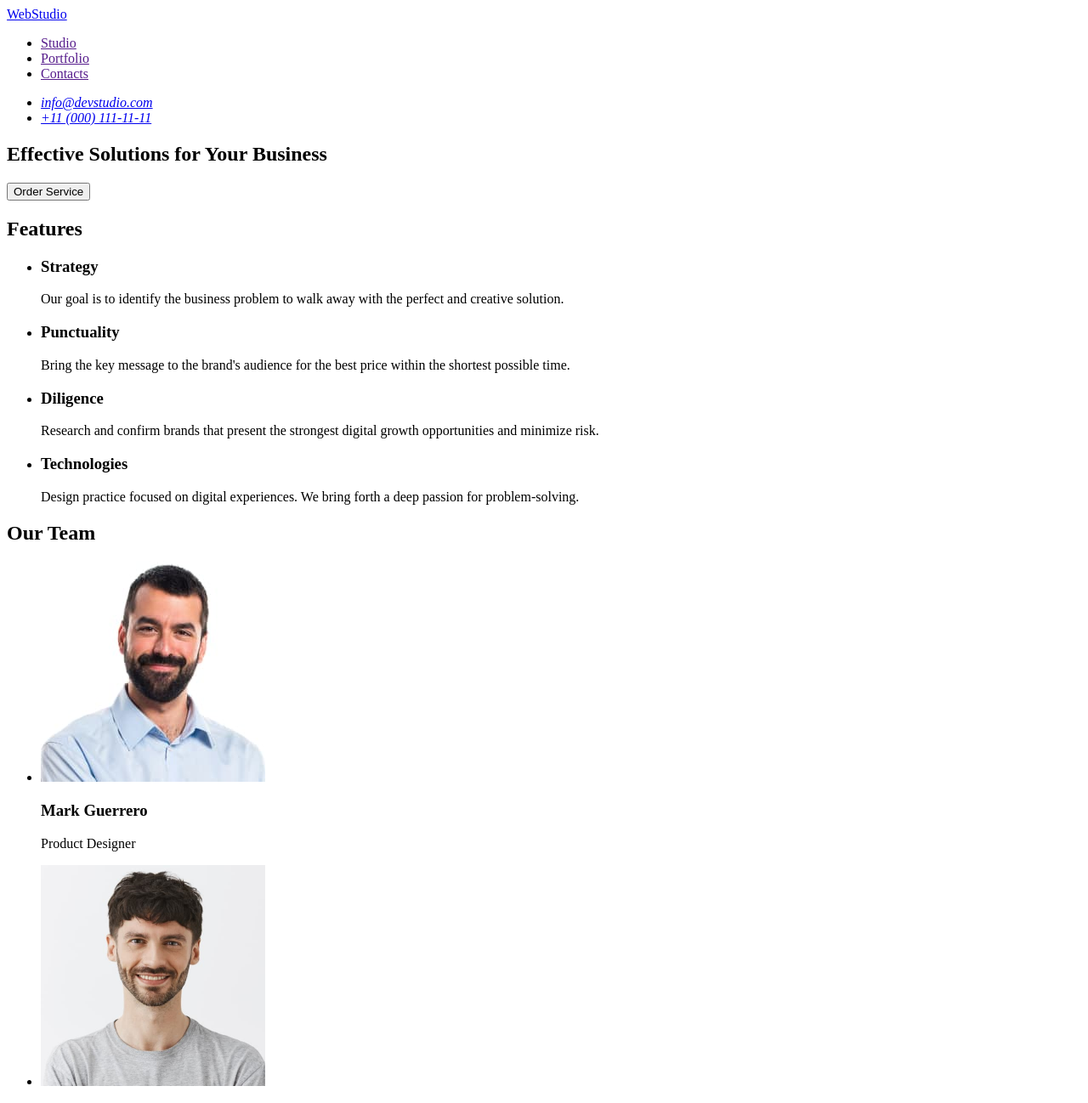
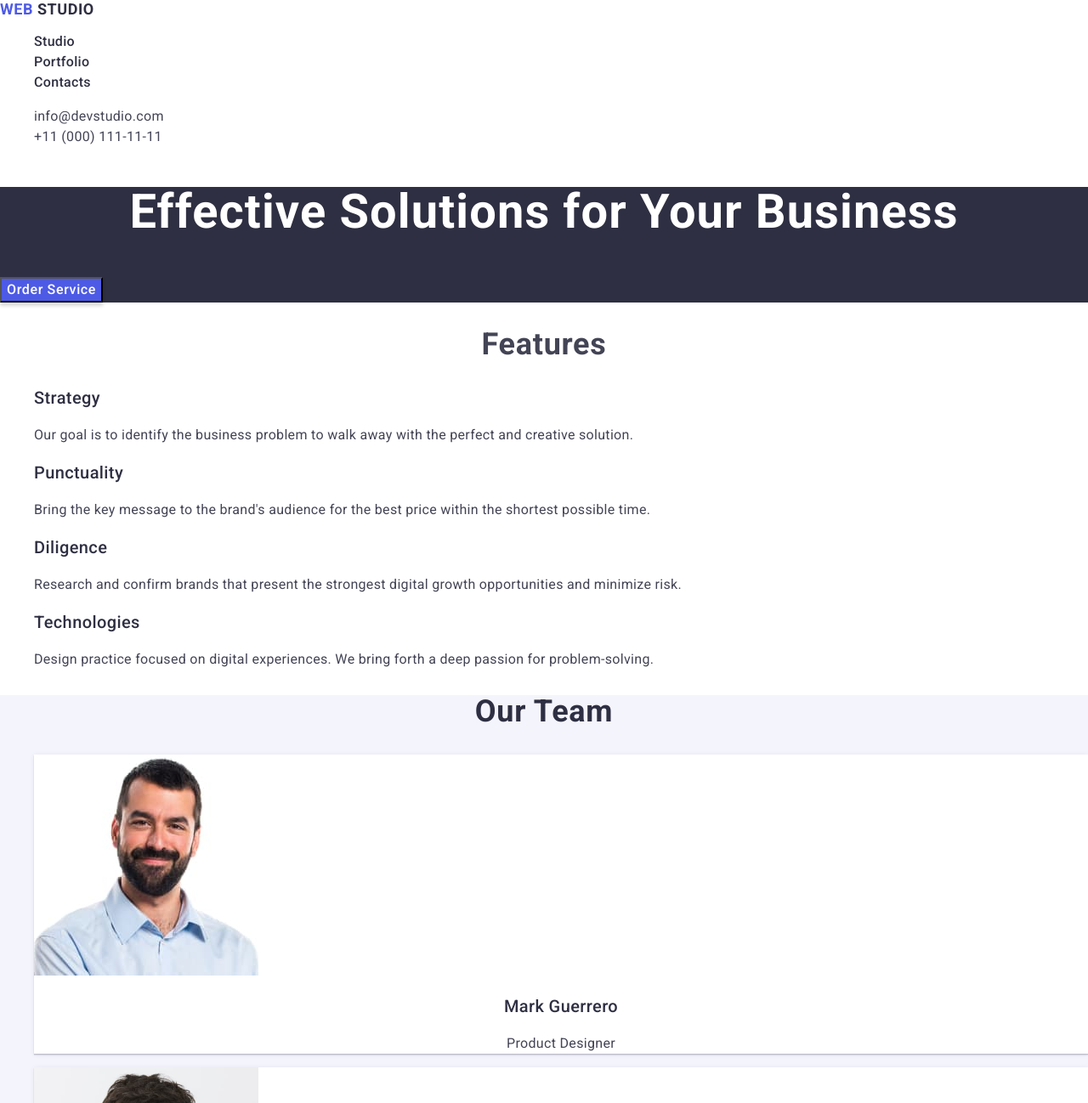
Before and after one commit to YuliiaSheremeta/goit-markup-hw-02, a plain HTML site: page index.html in a window 1280 px wide. Shown: the top 1298 px of the page at 85% size. Drawn offline with nearby package versions, Linux system fonts and the light colour scheme.

Commit message:
initial files

```diff
--- a/css/styles.css
+++ b/css/styles.css
@@ -0,0 +1,163 @@
+ body{
+font-family: "Roboto", sans-serif;
+        color: #434455;
+        background-color: #fff;
+ }
+ul, ol{
+    list-style-type: none;
+}
+a{
+    text-decoration: none;
+}
+/*Heder*/
+.logo{
+    font-weight: 700;
+        font-size: 18px;
+        line-height: 1.17;
+        letter-spacing: 0.03em;
+        text-transform: uppercase;
+        color: #4d5ae5;
+}
+.header-logo .logo-part {
+    color: #2e2f42;
+}
+
+.nav-link{
+    font-weight: 500;
+        font-size: 16px;
+        line-height: 1.5;
+        letter-spacing: 0.02em;
+        color: #2e2f42;
+}
+
+.contacts {
+    font-style: normal;
+}
+.contacts-link{
+
+        font-size: 16px;
+        line-height: 1.5;
+        letter-spacing: 0.02em;
+        color: #434455;
+}
+
+.contacts-link:hover,
+.contacts-link:focus,
+.nav-link:hover,
+.nav-link:focus{
+    color: #404bbf;
+}
+
+/*Section Button*/
+
+.section-order{
+    background-color: #2e2f42;
+}
+.section-order-text{
+    font-weight: 700;
+        font-size: 56px;
+        line-height: 1.07;
+        letter-spacing: 0.02em;
+        text-align: center;
+        color: #fff;
+}
+.section-button{
+    font-weight: 500;
+        font-size: 16px;
+        line-height: 1.5;
+        letter-spacing: 0.04em;
+        color: #fff;
+        box-shadow: 0 4px 4px 0 rgba(0, 0, 0, 0.15);
+            background: #4d5ae5;
+}
+.section-button:hover,
+.section-button:focus{
+
+        background-color: #404bbf;
+}
+
+/*Footer*/
+.footer-logo .logo-part {
+    color: #f4f4fd;
+}
+.page-footer{
+    background-color: #2e2f42;
+
+}
+.footer-text{
+    font-weight: 400;
+        font-size: 16px;
+        line-height: 1.5;
+        letter-spacing: 0.02em;
+        color: #f4f4fd;
+}
+/*Our Team*/
+.section-team{
+    color: #2e2f42;
+    background: #f4f4fd;
+}
+.section-title{
+    font-weight: 700;
+        font-size: 36px;
+        line-height: 1.11;
+        letter-spacing: 0.02em;
+        text-align: center;
+
+}
+.name-team{
+font-weight: 500;
+    font-size: 20px;
+    line-height: 1.2;
+    letter-spacing: 0.02em;
+    text-align: center;
+
+}
+.section-team-item{
+box-shadow: 0 2px 1px 0 rgba(46, 47, 66, 0.08),
+        0 1px 1px 0 rgba(46, 47, 66, 0.16),
+        0 1px 6px 0 rgba(46, 47, 66, 0.08);
+    background: #fff;
+}
+.section-team-text{
+    font-weight: 400;
+        font-size: 16px;
+        line-height: 1.5;
+        letter-spacing: 0.02em;
+        text-align: center;
+        color: #434455;
+}
+
+/*Features*/
+.features-name{
+font-weight: 500;
+    font-size: 20px;
+    line-height: 1.2;
+    letter-spacing: 0.02em;
+    color: #2e2f42;
+}
+.features-text{
+    font-weight: 400;
+        font-size: 16px;
+        line-height: 1.5;
+        letter-spacing: 0.02em;
+        color: #434455;
+}
+
+/*Our Portfolio*/
+
+.portfolio-product{
+    font-weight: 500;
+        font-size: 20px;
+        line-height: 1.2;
+        letter-spacing: 0.02em;
+        text-align: center;
+        color: #2e2f42;
+}
+.portfolio-product-description{
+    font-weight: 400;
+        font-size: 16px;
+        line-height: 1.5;
+        letter-spacing: 0.02em;
+        text-align: center;
+        color: #434455;
+}
--- a/index.html
+++ b/index.html
@@ -4,62 +4,90 @@
     <meta charset="UTF-8" />
     <meta name="viewport" content="width=device-width, initial-scale=1.0" />
     <title>Document</title>
+    <link
+      rel="stylesheet"
+      href="https://cdnjs.cloudflare.com/ajax/libs/modern-normalize/3.0.0/modern-normalize.min.css"
+      integrity="sha512-3axTZ/bKFZH5/qLFTl4U+mDbBDFW+5QO5L7D1HnOhlhJbcNDIVJxoNm6It77g0eUdzfKZlHirayqRC2qJaAOJw=="
+      crossorigin="anonymous"
+      referrerpolicy="no-referrer"
+    />
+
+    <link rel="preconnect" href="https://fonts.googleapis.com" />
+    <link rel="preconnect" href="https://fonts.gstatic.com" crossorigin />
+    <link
+      href="https://fonts.googleapis.com/css2?family=Raleway:wght@700&family=Roboto:wght@400;500;700&display=swap"
+      rel="stylesheet"
+    />
     <link rel="stylesheet" href="./css/styles.css" />
   </head>
   <body>
-    <header>
+    <header class="page-header">
       <!--Logo header-->
-      <nav>
-        <a href="./index.html">WebStudio</a>
-        <ul>
-          <li><a href="">Studio</a></li>
+      <nav class="header-nav">
+        <a class="logo header-logo" href="./index.html"
+          >Web <span class="logo-part">Studio</span></a
+        >
+        <ul class="nav-list">
+          <li class="nav-item">
+            <a class="nav-link" href="./index.html">Studio</a>
+          </li>
 
-          <li><a href=""> Portfolio</a></li>
+          <li class="nav-item"><a class="nav-link" href=""> Portfolio</a></li>
 
-          <li><a href="">Contacts</a></li>
+          <li class="nav-item"><a class="nav-link" href="">Contacts</a></li>
         </ul>
       </nav>
-      <address>
-        <ul>
-          <li><a href="mailto:info@devstudio.com">info@devstudio.com </a></li>
-          <li><a href="tel:+110001111111"> +11 (000) 111-11-11</a></li>
+      <address class="contacts">
+        <ul class="contacts-list">
+          <li class="contacts-item">
+            <a class="contacts-link" href="mailto:info@devstudio.com"
+              >info@devstudio.com
+            </a>
+          </li>
+          <li class="contacts-item">
+            <a class="contacts-link" href="tel:+110001111111">
+              +11 (000) 111-11-11</a
+            >
+          </li>
         </ul>
       </address>
     </header>
     <main>
       <!--Section order-->
-      <section>
-        <h1>Effective Solutions for Your Business</h1>
-        <button type="button">Order Service</button>
+      <section class="section-order">
+        <h1 class="section-order-text">
+          Effective Solutions for Your Business
+        </h1>
+        <button class="section-button" type="button">Order Service</button>
       </section>
       <!--Section 2-->
       <section>
-        <h2>Features</h2>
-        <ul>
-          <li>
-            <h3>Strategy</h3>
-            <p>
+        <h2 class="section-title">Features</h2>
+        <ul class="features-list">
+          <li class="features-item">
+            <h3 class="features-name">Strategy</h3>
+            <p class="features-text">
               Our goal is to identify the business problem to walk away with the
               perfect and creative solution.
             </p>
           </li>
-          <li>
-            <h3>Punctuality</h3>
-            <p>
+          <li class="features-item">
+            <h3 class="features-name">Punctuality</h3>
+            <p class="features-text">
               Bring the key message to the brand's audience for the best price
               within the shortest possible time.
             </p>
           </li>
-          <li>
-            <h3>Diligence</h3>
-            <p>
+          <li class="features-item">
+            <h3 class="features-name">Diligence</h3>
+            <p class="features-text">
               Research and confirm brands that present the strongest digital
               growth opportunities and minimize risk.
             </p>
           </li>
-          <li>
-            <h3>Technologies</h3>
-            <p>
+          <li class="features-item">
+            <h3 class="features-name">Technologies</h3>
+            <p class="features-text">
               Design practice focused on digital experiences. We bring forth a
               deep passion for problem-solving.
             </p>
@@ -67,57 +95,125 @@
         </ul>
       </section>
       <!--Section team-->
-      <section>
-        <h2>Our Team</h2>
-        <ul>
-          <li>
+      <section class="section-team">
+        <h2 class="section-title">Our Team</h2>
+        <ul class="section-team-list">
+          <li class="section-team-item">
             <img
               src="./images/foto1.jpg"
               alt="Mark Guerrero"
               width="264"
               height="260"
             />
-            <h3>Mark Guerrero</h3>
-            <p>Product Designer</p>
+            <h3 class="name-team">Mark Guerrero</h3>
+            <p class="section-team-text">Product Designer</p>
           </li>
-          <li>
+          <li class="section-team-item">
             <img
               src="./images/foto2.jpg"
               alt="Tom Ford"
               width="264"
               height="260"
             />
-            <h3>Tom Ford</h3>
-            <p>Frontend Developer</p>
+            <h3 class="name-team">Tom Ford</h3>
+            <p class="section-team-text">Frontend Developer</p>
           </li>
-          <li>
+          <li class="section-team-item">
             <img
               src="./images/foto3.jpg"
               alt="Camila Garcia"
               width="264"
               height="260"
             />
-            <h3>Camila Garcia</h3>
-            <p>Marketing</p>
+            <h3 class="name-team">Camila Garcia</h3>
+            <p class="section-team-text">Marketing</p>
           </li>
-          <li>
+          <li class="section-team-item">
             <img
               src="./images/foto4.jpg"
               alt="Daniel Wilson"
               width="264"
               height="260"
             />
-            <h3>Daniel Wilson</h3>
-            <p>UI Designer</p>
+            <h3 class="name-team">Daniel Wilson</h3>
+            <p class="section-team-text">UI Designer</p>
+          </li>
+        </ul>
+      </section>
+      <!--Our Portfolio-->
+      <section>
+        <h2 class="section-title">Our Portfolio</h2>
+        <ul class="portfolio-list">
+          <li class="portfolio-item">
+            <img
+              src="./images/foto10.jpg"
+              alt="Banking App"
+              width="360px;"
+              height="300px;"
+            />
+            <h3 class="portfolio-product">Banking App</h3>
+            <p class="portfolio-product-description">App</p>
+          </li>
+          <li class="portfolio-item">
+            <img
+              src="./images/foto5.jpg"
+              alt="Cashless Payment"
+              width="360px;"
+              height="300px;"
+            />
+            <h3 class="portfolio-product">Cashless Payment</h3>
+            <p class="portfolio-product-description">Marketing</p>
+          </li>
+          <li class="portfolio-item">
+            <img
+              src="./images/foto6.jpg"
+              alt="Meditation App"
+              width="360px;"
+              height="300px;"
+            />
+            <h3 class="portfolio-product">Meditation App</h3>
+            <p class="portfolio-product-description">App</p>
+          </li>
+          <li class="portfolio-item">
+            <img
+              src="./images/foto7.jpg"
+              alt="Taxi Service"
+              width="360px;"
+              height="300px;"
+            />
+            <h3 class="portfolio-product">Taxi Service</h3>
+            <p class="portfolio-product-description">Marketing</p>
+          </li>
+          <li class="portfolio-item">
+            <img
+              src="./images/foto8.jpg"
+              alt="Screen Illustrations"
+              width="360px;"
+              height="300px;"
+            />
+            <h3 class="portfolio-product">Screen Illustrations</h3>
+            <p class="portfolio-product-description">Design</p>
+          </li>
+          <li class="portfolio-item">
+            <img
+              src="./images/foto9.jpg"
+              alt="Online Courses"
+              width="360px;"
+              height="300px;"
+            />
+            <h3 class="portfolio-product">Online Courses</h3>
+            <p class="portfolio-product-description">Marketing</p>
           </li>
         </ul>
       </section>
     </main>
-    <footer>
+    <footer class="page-footer">
       <!--Logo footer-->
 
-      <a href="./index.html">WebStudio</a>
-      <p>
+      <a class="logo footer-logo" href="./index.html"
+        >Web <span class="logo-part">Studio</span></a
+      >
+      <p class="footer-text">
         Increase the flow of customers and sales for your business with digital
         marketing & growth solutions.
       </p>
```
